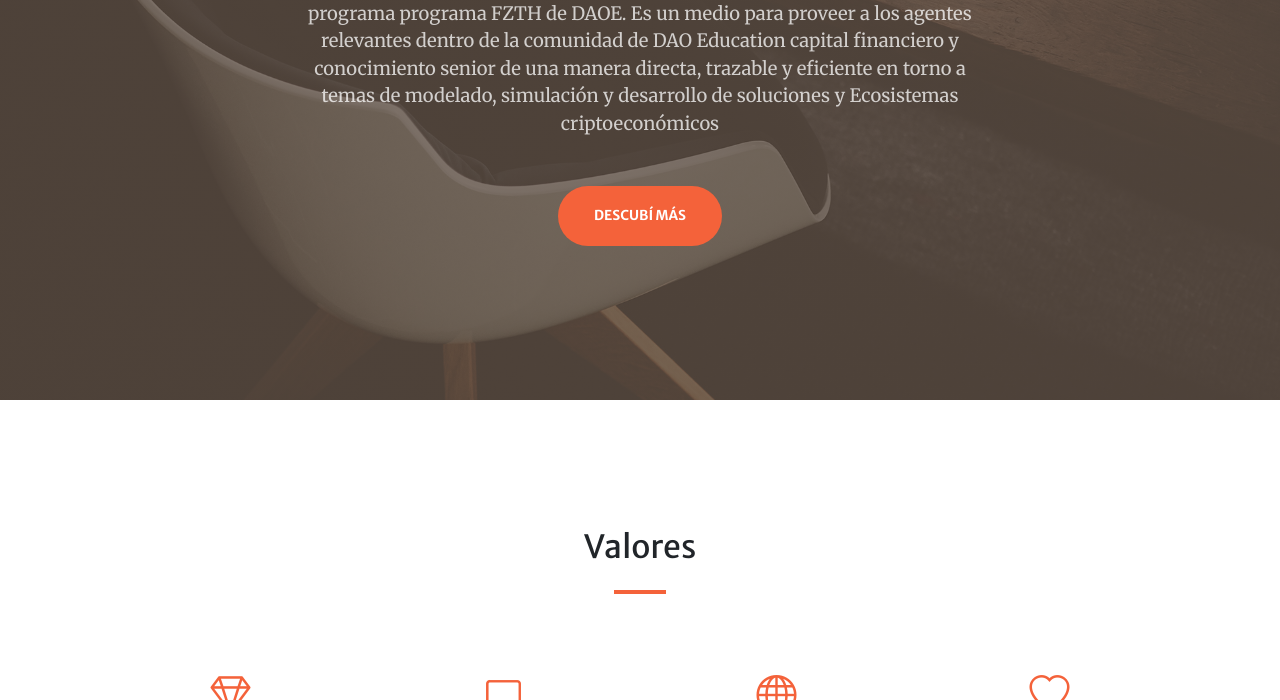
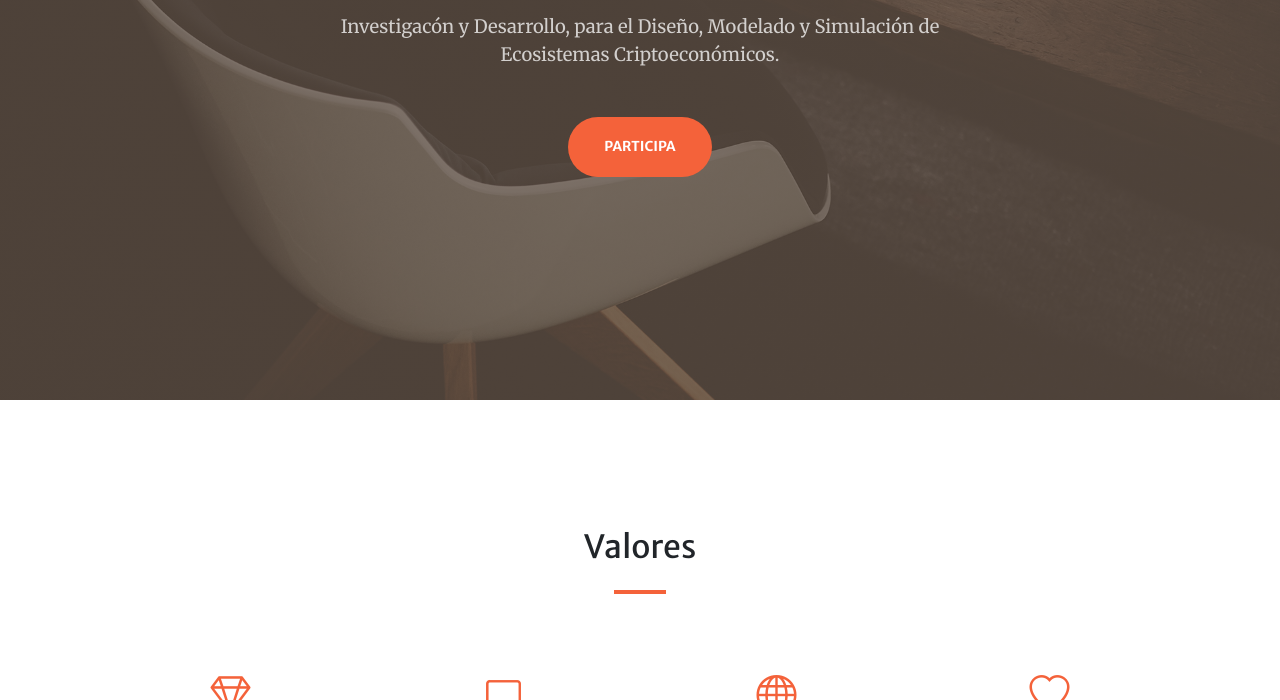
Before and after one commit to martinmacario/randddaoe, a plain HTML site: page docs/index.html in a window 1280 px wide. Shown: the part 400-1100 px from the top of the page. Drawn offline with nearby package versions, Linux system fonts and the light colour scheme; some packages are replaced by stand-ins of ours; a script that the page names is missing.

Commit message:
Update index.html

```diff
--- a/docs/index.html
+++ b/docs/index.html
@@ -43,9 +43,8 @@
                         <hr class="divider" />
                     </div>
                     <div class="col-lg-8 align-self-baseline">
-                        <p class="text-white-75 mb-5">R&D Education DAO surge de la necesidad de generar conocimiento calificado y capital financiero para fortalecer y poder dar continuidad al programa programa FZTH de DAOE.
-                            Es un medio para proveer a los agentes relevantes dentro de la comunidad de DAO Education capital financiero y conocimiento senior de una manera directa, trazable y eficiente en torno a temas de modelado, simulación y desarrollo de soluciones y Ecosistemas criptoeconómicos</p>
-                        <a class="btn btn-primary btn-xl" href="#services">Descubí más</a>
+                        <p class="text-white-75 mb-5">Investigacón y Desarrollo, para el Diseño, Modelado y Simulación de Ecosistemas Criptoeconómicos.</p>
+                        <a class="btn btn-primary btn-xl" href="#services">Participa</a>
                     </div>
                 </div>
             </div>
```
